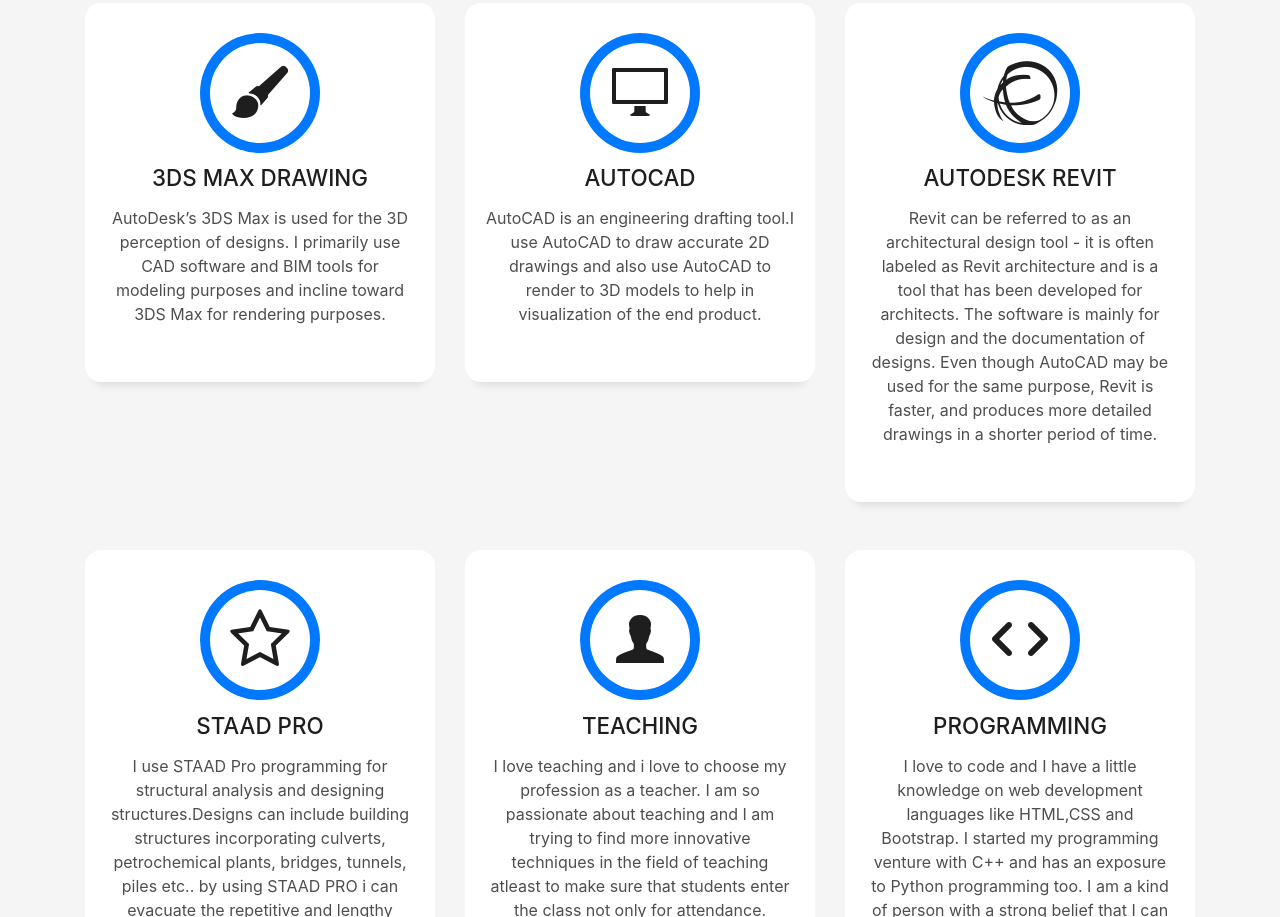
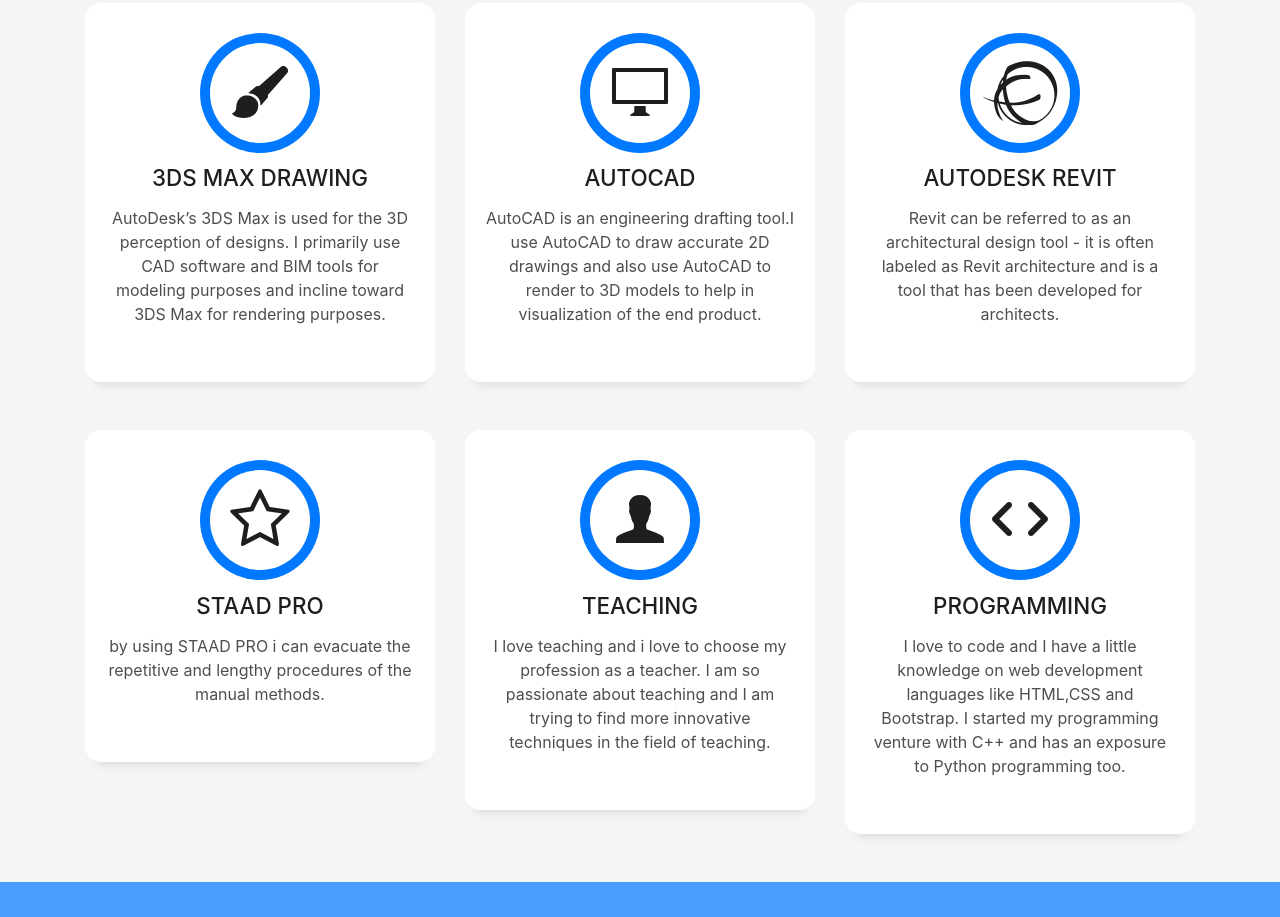
Before and after one commit to babithabg/babithabg.github.io, a plain HTML site: page index.html in a window 1280 px wide. Shown: the part 1883-2800 px from the top of the page. Drawn offline with Linux system fonts and the light colour scheme; files whose address does not match are found by name.

Commit message:
Update index.html

```diff
--- a/index.html
+++ b/index.html
@@ -214,7 +214,7 @@
             <div class="service-content">
               <h2 class="s-title">Autodesk Revit</h2>
               <p class="s-description text-center">
-                Revit can be referred to as an architectural design tool - it is often labeled as Revit architecture and is a tool that has been developed for architects. The software is mainly for design and the documentation of designs. Even though AutoCAD may be used for the same purpose, Revit is faster, and produces more detailed drawings in a shorter period of time.
+                Revit can be referred to as an architectural design tool - it is often labeled as Revit architecture and is a tool that has been developed for architects.
               </p>
             </div>
           </div>
@@ -226,8 +226,7 @@
             </div>
             <div class="service-content">
               <h2 class="s-title">STAAD Pro</h2>
-              <p class="s-description text-center">
-                I use STAAD Pro programming for structural analysis and designing structures.Designs can include building structures incorporating culverts, petrochemical plants, bridges, tunnels, piles etc.. by using STAAD PRO i can evacuate the repetitive and lengthy procedures of the manual methods.
+              <p class="s-description text-center">by using STAAD PRO i can evacuate the repetitive and lengthy procedures of the manual methods.
               </p>
             </div>
           </div>
@@ -240,7 +239,7 @@
             <div class="service-content">
               <h2 class="s-title">Teaching</h2>
               <p class="s-description text-center">
-               I love teaching and i love to choose my profession as a teacher. I am so passionate about teaching and I am trying to find more innovative techniques in the field of teaching atleast to make sure that students enter the class not only for attendance.
+               I love teaching and i love to choose my profession as a teacher. I am so passionate about teaching and I am trying to find more innovative techniques in the field of teaching.
               </p>
             </div>
           </div>
@@ -253,7 +252,7 @@
             <div class="service-content">
               <h2 class="s-title">Programming</h2>
               <p class="s-description text-center">
-                I love to code and I have a little knowledge on web development languages like HTML,CSS and Bootstrap. I started my programming venture with C++ and has an exposure to Python programming too. I am a kind of person with a strong belief that I can bring a change if I can integrate my programming skills with Civil engineering.
+                I love to code and I have a little knowledge on web development languages like HTML,CSS and Bootstrap. I started my programming venture with C++ and has an exposure to Python programming too.
               </p>
             </div>
           </div>
```
